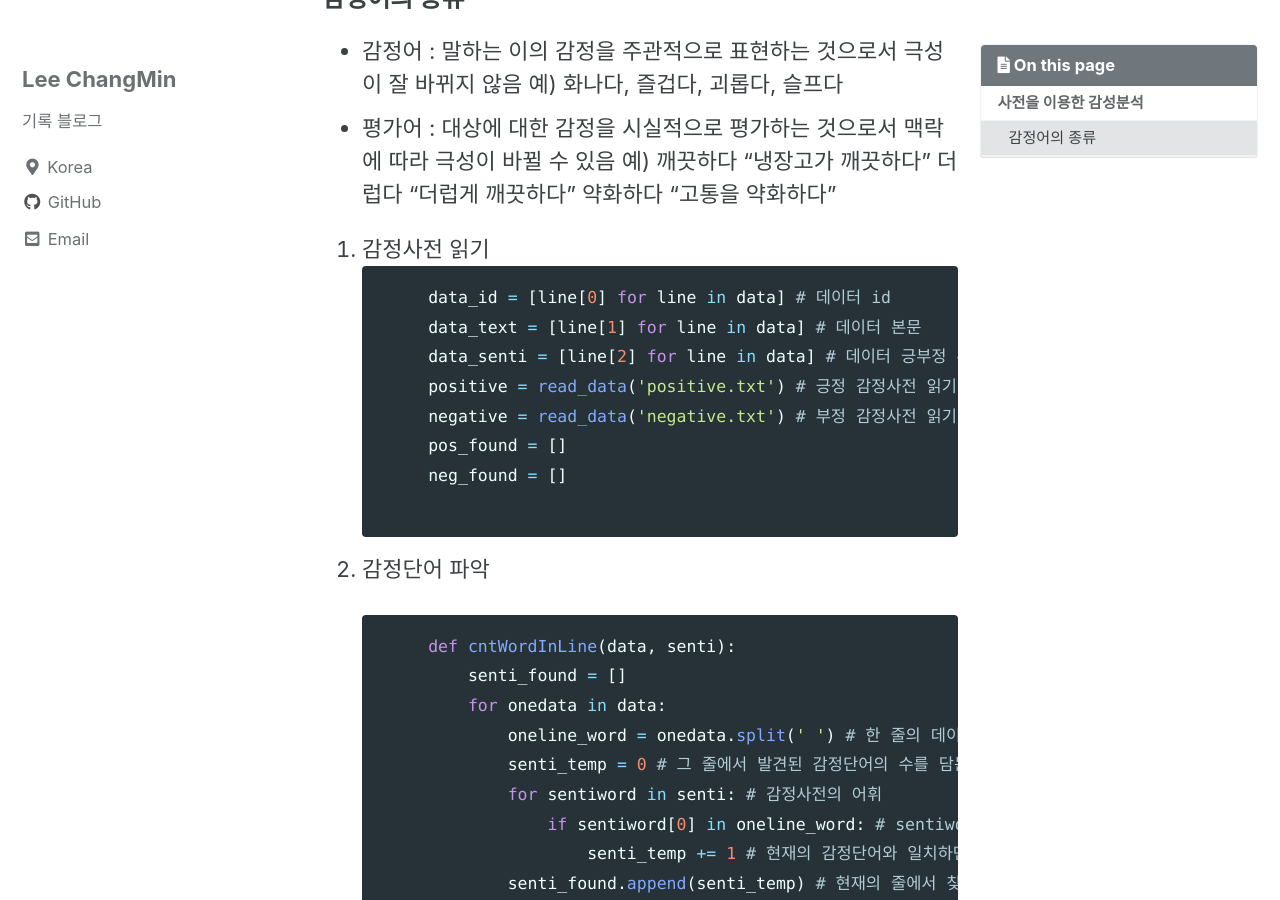
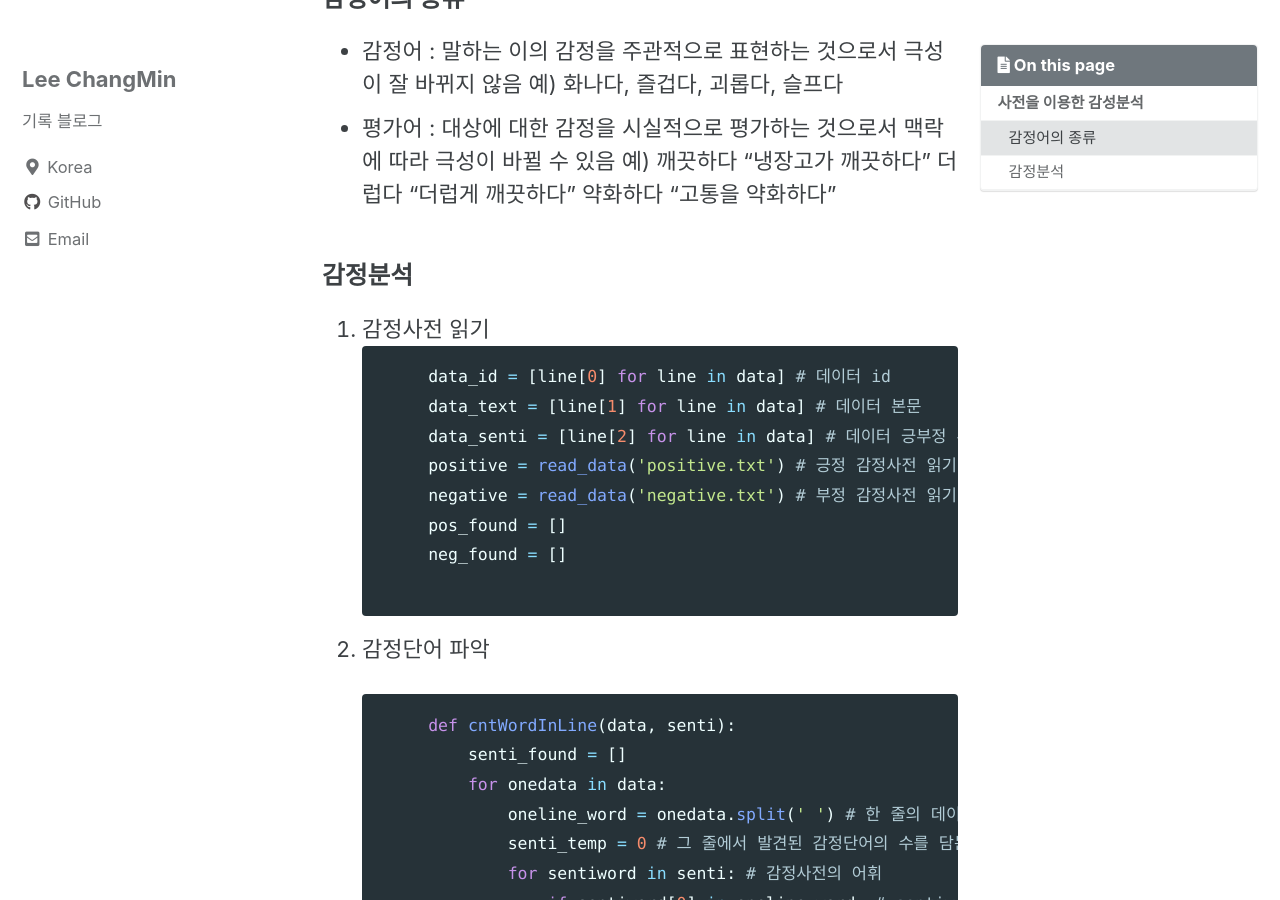
Before and after one commit to changmin2/changmin2.github.io, a Jekyll site: the page built from _posts/자연어처리/2021-07-23-자연어(4).md, in a window 1280 px wide and 900 px high, scrolled down 578 px. Built offline with Jekyll 4.4.1, drawn with Linux system fonts in a browser that asks for light colours; cached includes are drawn as plain includes; comment, search, counter and statistics services are not loaded.

Commit message:
감성분석

````diff
--- a/_posts/자연어처리/2021-07-23-자연어(4).md
+++ b/_posts/자연어처리/2021-07-23-자연어(4).md
@@ -19,6 +19,8 @@ toc_sticky: true
 
 - 감정어 : 말하는 이의 감정을 주관적으로 표현하는 것으로서 극성이 잘 바뀌지 않음 예) 화나다, 즐겁다, 괴롭다, 슬프다
 - 평가어 : 대상에 대한 감정을 시실적으로 평가하는 것으로서 맥락에 따라 극성이 바뀔 수 있음 예)  깨끗하다 "냉장고가 깨끗하다" 더럽다 "더럽게 깨끗하다" 약화하다 "고통을 약화하다"
+
+### 감정분석
 
 1. 감정사전 읽기
     ```python
````
